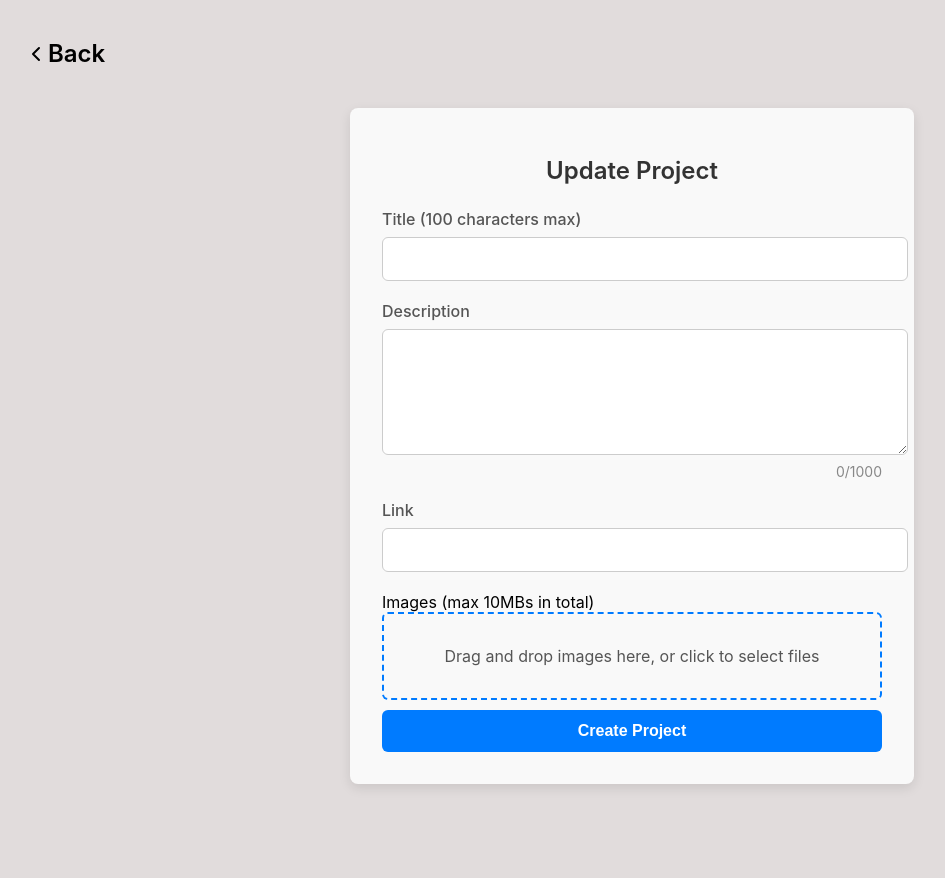
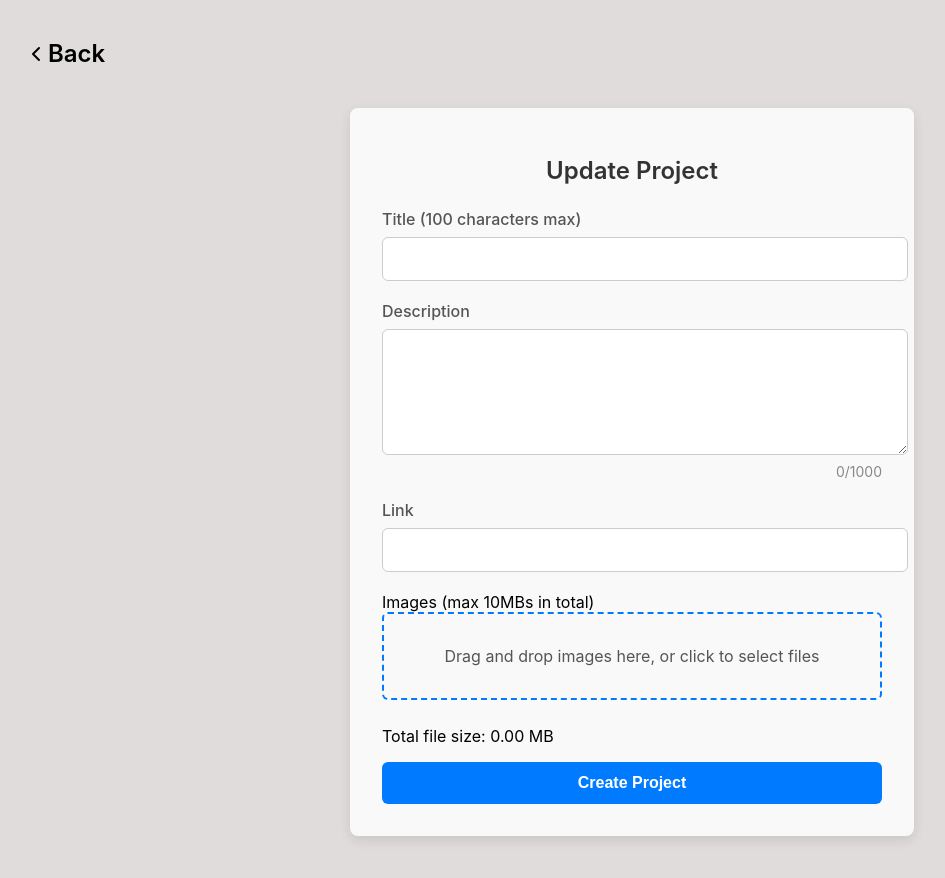
Before and after one commit to leomatei/projects, a React (Vite) app in the folder frontend/: page /project in a window 1280 px wide. Shown: the top 878 px of the page, without its empty margins (8-953 px from the left). Before the commit the page ends 848 px from the top, so only its background shows below. Built offline with nearby package versions, Linux system fonts and the light colour scheme.

Commit message:
added readme and filesize

```diff
--- a/frontend/src/components/projectForm/index.jsx
+++ b/frontend/src/components/projectForm/index.jsx
@@ -1,4 +1,4 @@
-import React, { useEffect } from 'react';
+import React, { useState, useEffect } from 'react';
 import { useForm } from 'react-hook-form';
 import BackSVG from '../../assets/back-arrow.svg?react';
 import { useImageUploader } from '../../customHooks/useImageUploader';
@@ -27,6 +27,8 @@ const ProjectForm = ({
     getInputProps,
     isDragActive,
   } = useImageUploader();
+  const [totalFileSize, setTotalFileSize] = useState(0);
+  const maxFileSizeMB = 10 * 1024 * 1024;
 
   useEffect(() => {
     if (isUpdateForm) {
@@ -34,10 +36,27 @@ const ProjectForm = ({
       setValue('description', initialData.description);
       setValue('link', initialData.link);
       setImageData(initialData.images);
+      const initialSize = initialData.images.reduce(
+        (total, img) => total + img.size,
+        0
+      );
+      setTotalFileSize(initialSize);
     }
   }, [initialData]);
 
+  useEffect(() => {
+    const size = imageData.reduce((total, img) => {
+      console.log(img);
+      return total + img.image_data.length;
+    }, 0);
+    setTotalFileSize(size);
+  }, [imageData]);
+
   const handleFormSubmit = async (data) => {
+    if (totalFileSize > maxFileSizeMB) {
+      alert('Total file size should not exceed 10MB.');
+      return;
+    }
     const projectData = {
       title: data.title,
       description: data.description,
@@ -96,7 +115,8 @@ const ProjectForm = ({
             {...register('link', {
               required: 'Link is required',
               pattern: {
-                value: /^(https?:\/\/)?([a-zA-Z0-9-]+\.)+[a-zA-Z]{2,6}(\/.*)*$/,
+                value:
+                  /^(https?:\/\/)?([a-zA-Z0-9-]+(\.[a-zA-Z]{2,6})?|localhost)(:\d{1,5})?(\/.*)*$/,
                 message:
                   'Please enter a valid URL (e.g., google.com or http://google.com)',
               },
@@ -132,6 +152,12 @@ const ProjectForm = ({
               </div>
             ))}
           </div>
+          <p className='file-size-info'>
+            Total file size: {(totalFileSize / (1024 * 1024)).toFixed(2)} MB
+          </p>
+          {totalFileSize > maxFileSizeMB && (
+            <p className='error-text'>Total file size cannot exceed 10MB</p>
+          )}
         </div>
         <button type='submit'>
           {isUpdateForm ? 'Update Project' : 'Create Project'}
```
Also changed, not shown: 1 other file (tests, documents, lock files or other folders).
